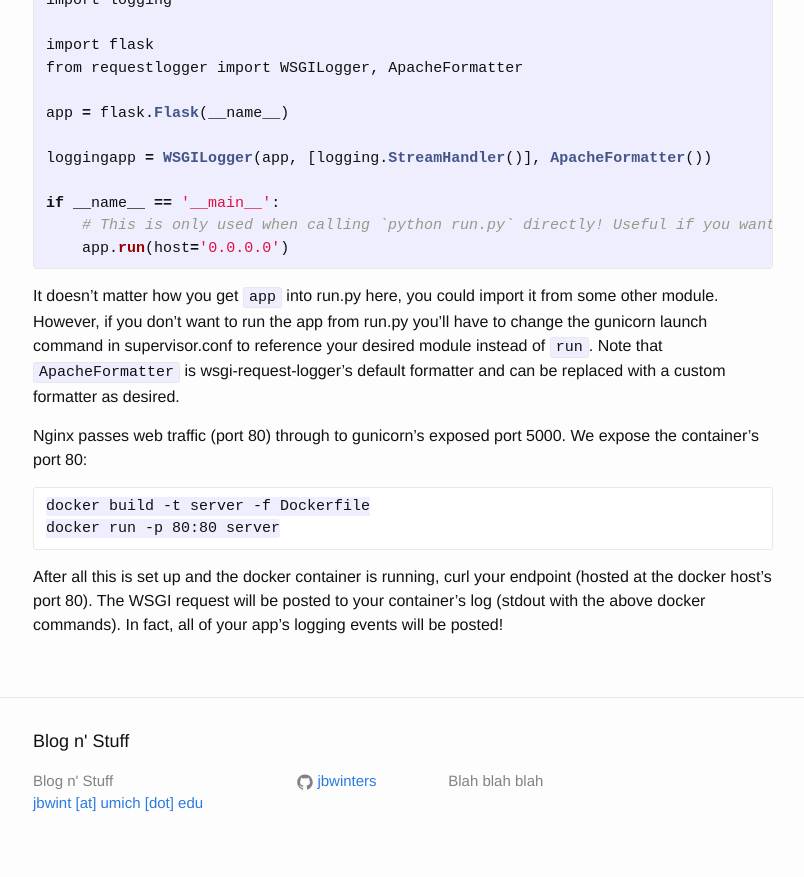
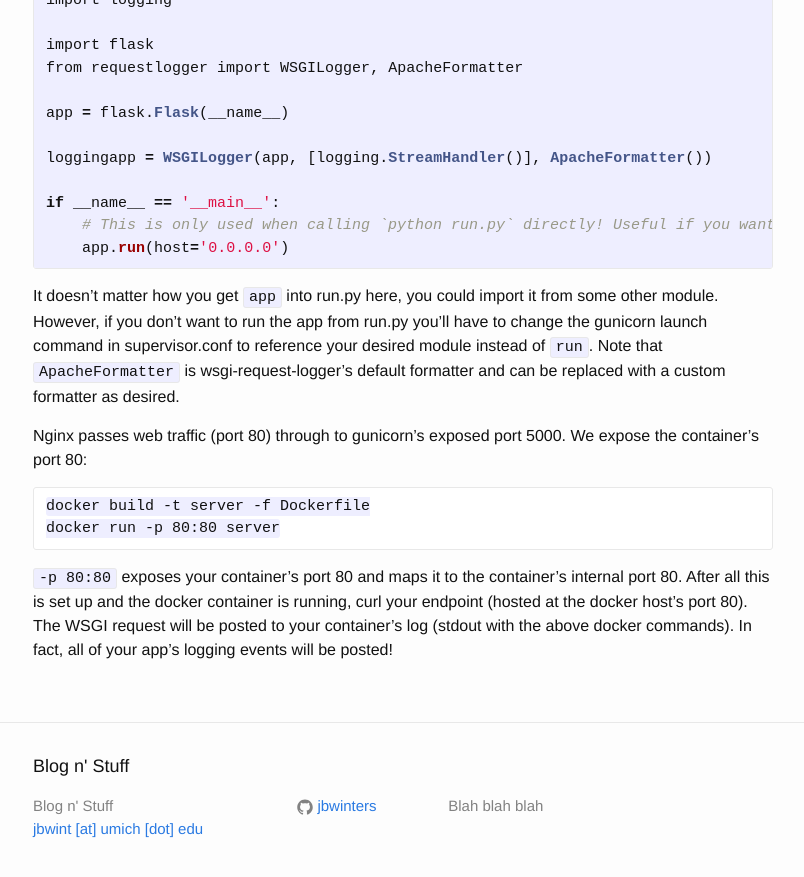
Before and after one commit to jbwinters/jbwinters.github.io, a Jekyll site: the page built from _posts/2016-01-15-docker-nginx-gunicorn-flask.markdown, in a window 1280 px wide and 900 px high, scrolled down 2481 px. Shown: the top 877 px of the window, without its empty margins (237-1041 px from the left). Built offline with Jekyll 4.4.1, drawn with Linux system fonts in a browser that asks for light colours.

Commit message:
I'll be done someday...

```diff
--- a/_posts/2016-01-15-docker-nginx-gunicorn-flask.markdown
+++ b/_posts/2016-01-15-docker-nginx-gunicorn-flask.markdown
@@ -120,4 +120,4 @@ Nginx passes web traffic (port 80) through to gunicorn's exposed port 5000. We e
 	docker build -t server -f Dockerfile
 	docker run -p 80:80 server
 
-After all this is set up and the docker container is running, curl your endpoint (hosted at the docker host's port 80). The WSGI request will be posted to your container's log (stdout with the above docker commands). In fact, all of your app's logging events will be posted!
+`-p 80:80` exposes your container's port 80 and maps it to the container's internal port 80. After all this is set up and the docker container is running, curl your endpoint (hosted at the docker host's port 80). The WSGI request will be posted to your container's log (stdout with the above docker commands). In fact, all of your app's logging events will be posted!
```
